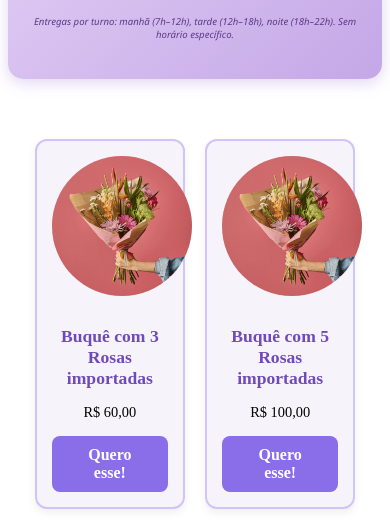
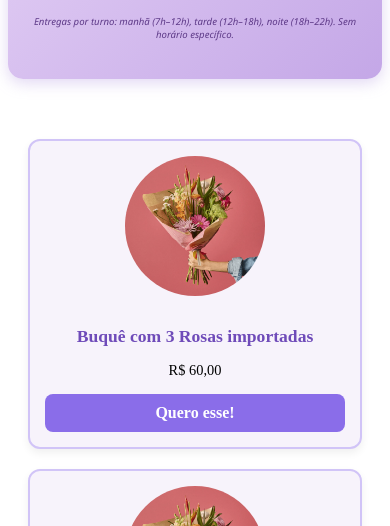
Before and after one commit to mlivia-lm/floricultura, a plain HTML site: page index.html in a window 390 px wide. Shown: the part 287-813 px from the top of the page. Drawn offline with Linux system fonts and the light colour scheme.

Commit message:
💐 feat: imagens responsivas e layout mobile-friendly

```diff
--- a/style.css
+++ b/style.css
@@ -108,8 +108,17 @@ footer {
 }
 
 .img-buque {
-    width: 140px;
+    width: 100%;
+    max-width: 140px; /* evita que ela fique gigante */
+    height: auto;     /* mantém a proporção da imagem */
     border-radius: 50%;
-    display: block;       /* pra centralizar como bloco */
-    margin: 0 auto 15px;  /* centraliza horizontalmente e dá espaçamento embaixo */
+    display: block;
+    margin: 0 auto 15px;
 }
+
+@media (max-width: 600px) {
+    .produto {
+      flex: 1 1 100%;
+      max-width: 100%;
+    }
+  }
```
